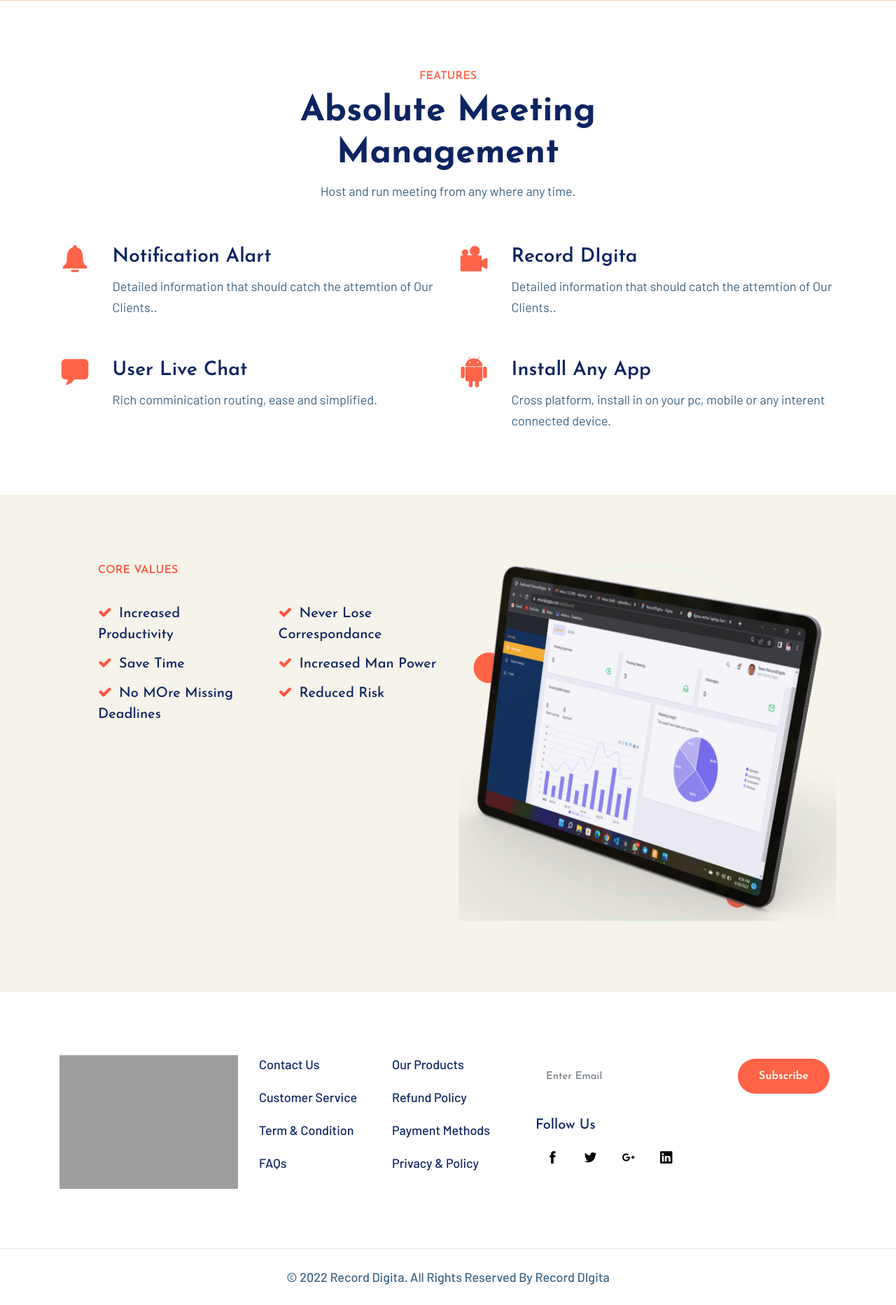
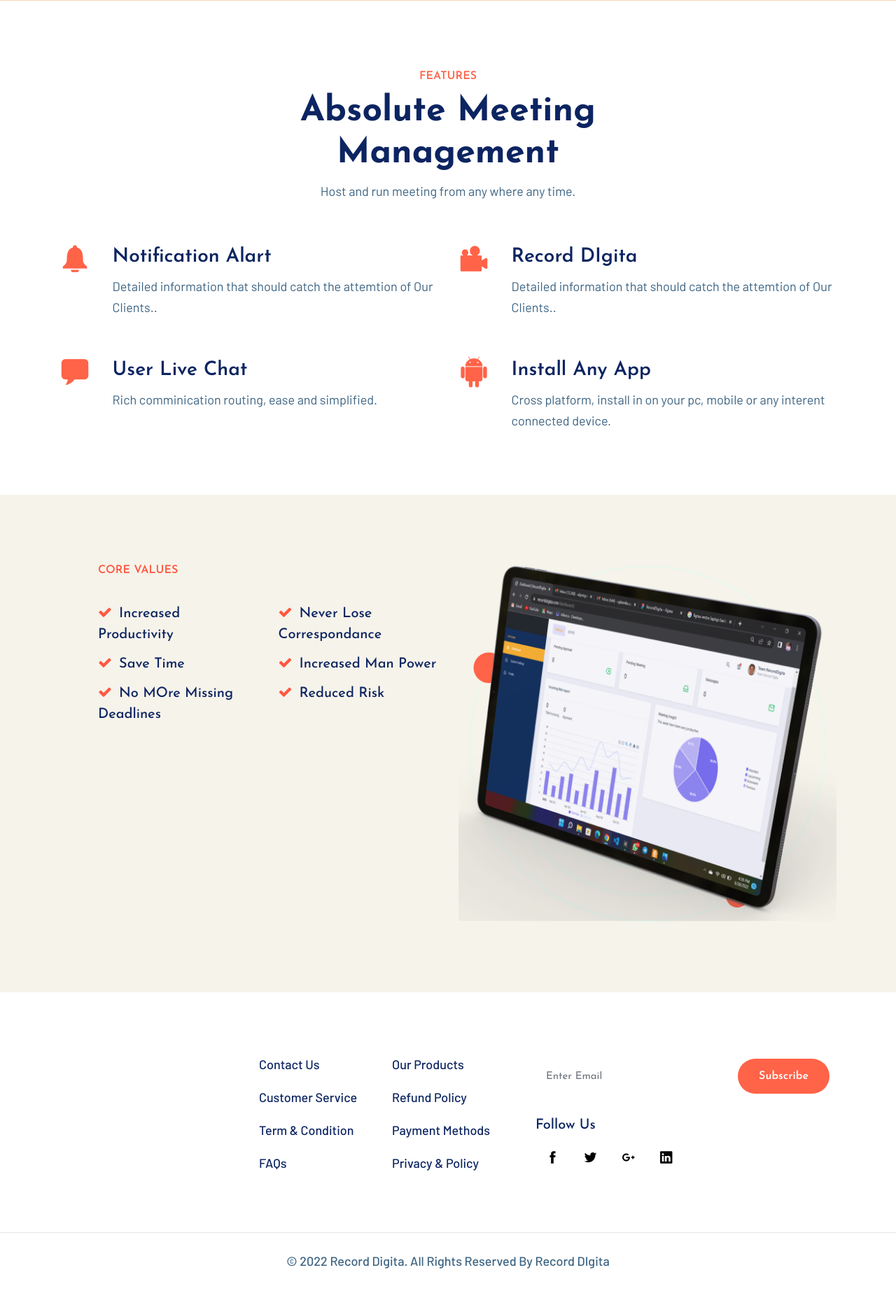
Before and after one commit to akande56/TIDP, a Django app: template home/templates/landing.html in a window 1280 px wide. Shown: the part 811-2676 px from the top of the page at 70% size. After the commit the page ends 2624 px from the top, so only its background shows below. Run offline with Django 3.2, Linux system fonts and the light colour scheme; the template is opened without the code that fills it, so the values that code supplies are empty; some libraries are stand-ins or nearby versions; grey boxes are pictures that could not be loaded.

Commit message:
update ...5

```diff
--- a/home/templates/landing.html
+++ b/home/templates/landing.html
@@ -239,7 +239,7 @@
                     <!--start footer single-->
                     <div class="col-lg-3 col-md-6">
                         <div class="footer-single">
-                            <img src="{% static 'img/trans.png' %}" class="img-fluid" alt="" />
+                            <img src="#" class="img-fluid" alt="" />
 
                         </div>
                     </div>
```
